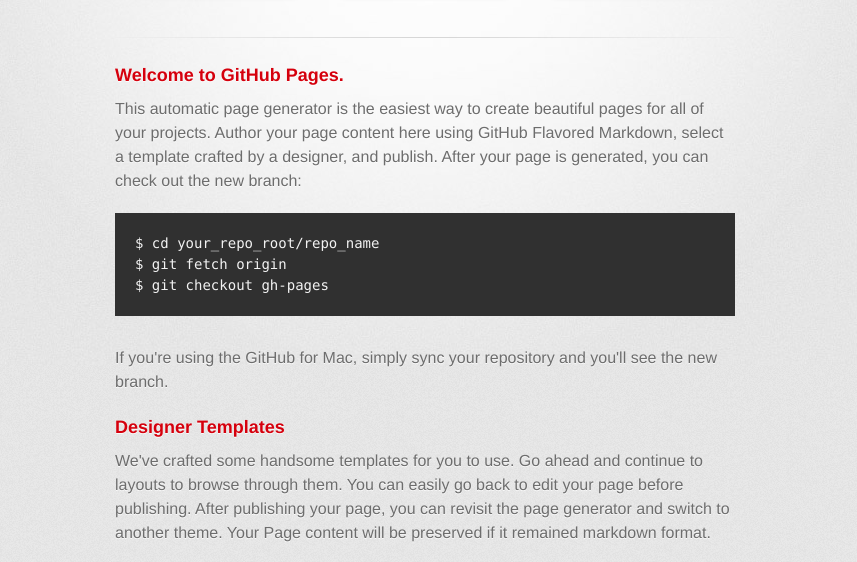
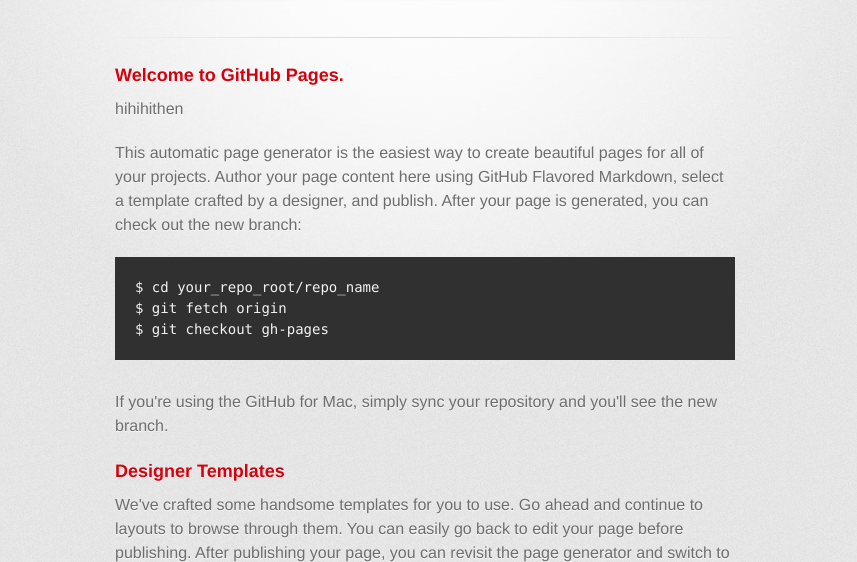
Before and after one commit to organgrinder/gmaps_elevation, a plain HTML site: page index.html in a window 1280 px wide. Shown: the part 209-771 px from the top of the page, without its empty margins (215-1072 px from the left). Drawn offline with Linux system fonts and the light colour scheme; a web font is replaced by a local one.

Commit message:
one minor test change

```diff
--- a/index.html
+++ b/index.html
@@ -32,6 +32,8 @@
 
         <section id="main_content">
           <h3>Welcome to GitHub Pages.</h3>
+
+<p>hihihithen</p>
 
 <p>This automatic page generator is the easiest way to create beautiful pages for all of your projects. Author your page content here using GitHub Flavored Markdown, select a template crafted by a designer, and publish. After your page is generated, you can check out the new branch:</p>
 
```
